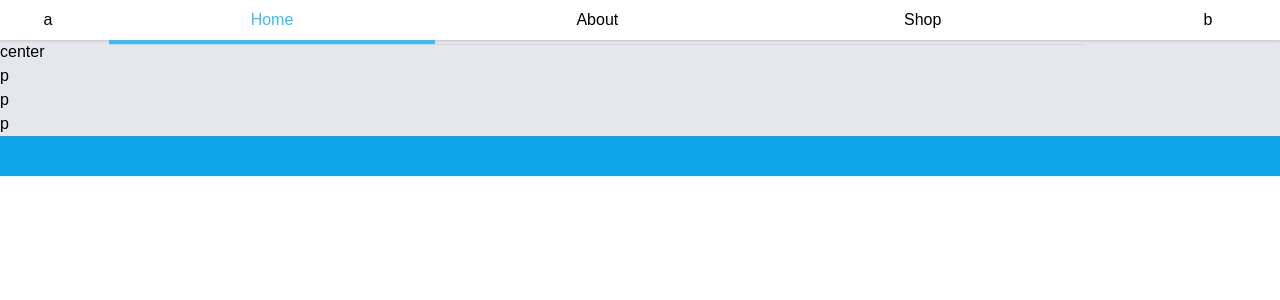
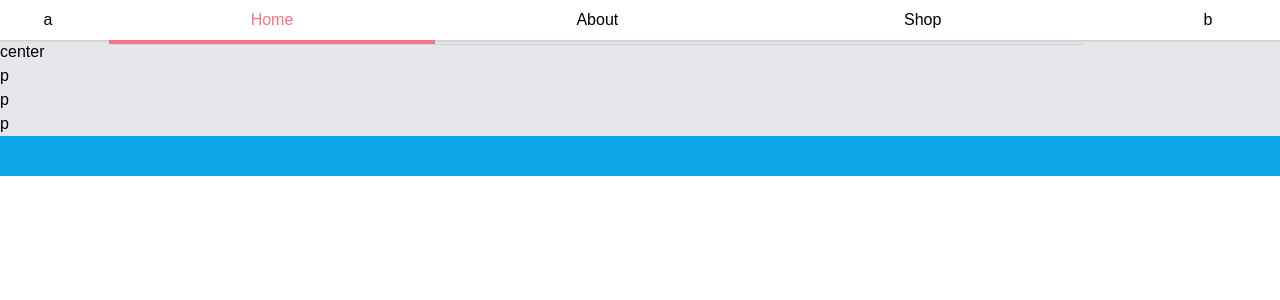
Before and after one commit to dedeleono/iMade, a React (Create React App) app: page / in a window 1280 px wide. Shown: the top 300 px of the page. Built offline with nearby package versions, Linux system fonts and the light colour scheme.

Commit message:
style changes to tabs, won´t use navbar anymore

```diff
--- a/src/SlidingTabs.js
+++ b/src/SlidingTabs.js
@@ -9,20 +9,20 @@ function SlidingTabs({
   const [activeTab, setActiveTab] = useState(0)
   let finalClass = `${className} w-full flex sm:border-b sm:border-gray-300 relative flex-col sm:flex-row`
   let tabClassName =
-    " flex-1 sm:text-center font-medium pb-3 cursor-pointer hover:text-blue-400"
+    " flex-1 sm:text-center font-medium pb-3 cursor-pointer hover:text-red-400"
   let sliderClassName =
-    "hidden sm:block absolute bottom-0 left-0 h-1 bg-blue-400 transition-transform duration-300 ease-out"
-  const numTabs = tabs.length
-  if (numTabs === 1) sliderClassName += " w-full"
-  else if (numTabs === 2) sliderClassName += " w-1/2"
-  else if (numTabs === 3) sliderClassName += " w-1/3"
-  else if (numTabs === 4) sliderClassName += " w-1/4"
-  else if (numTabs === 5) sliderClassName += " w-1/5"
-  if (activeTab === 0) sliderClassName += " transform translate-x-0"
+    "hidden sm:block absolute bottom-0 left-0 h-1 bg-red-400 transition-transform duration-300 ease-out"
+  const numTabs = tabs.length;
+  if (numTabs === 1) sliderClassName += " w-full";
+  else if (numTabs === 2) sliderClassName += " w-1/2";
+  else if (numTabs === 3) sliderClassName += " w-1/3";
+/*  else if (numTabs === 4) sliderClassName += " w-1/4";
+  else if (numTabs === 5) sliderClassName += " w-1/5";*/
+  if (activeTab === 0) sliderClassName += " transform translate-x-0";
   else if (activeTab === 1) sliderClassName += " transform translate-x-full"
   else if (activeTab === 2) sliderClassName += " transform translate-x-double"
   else if (activeTab === 3) sliderClassName += " transform translate-x-triple"
-  else if (activeTab === 4) sliderClassName += " transform translate-x-quad"
+/*  else if (activeTab === 4) sliderClassName += " transform translate-x-quad"*/
   const AllTabs = tabs.map((t, index) => {
     const isObject = typeof t === "object"
     let name = isObject ? t.label : t
@@ -31,7 +31,7 @@ function SlidingTabs({
     return (
       <div
         key={`${value}-${index}`}
-        className={`${tabClassName} ${activeTab === index && "text-blue-400"}`}
+        className={`${tabClassName} ${activeTab === index && "text-red-400"}`}
         onClick={() => {
           setActiveTab(index)
           onChange(value)
```
